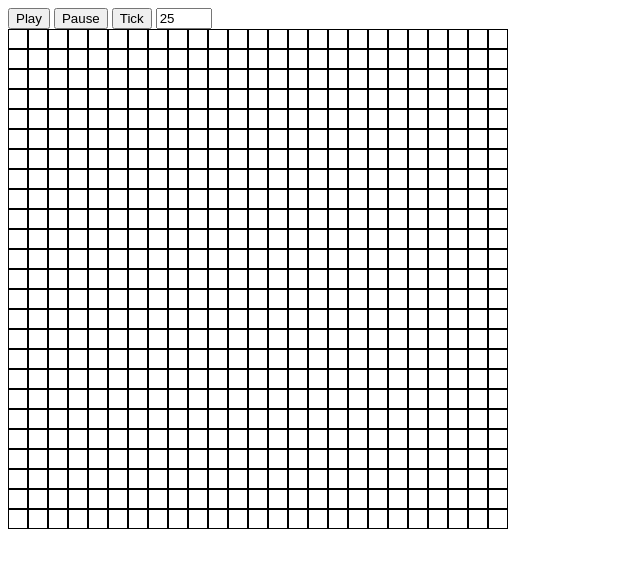
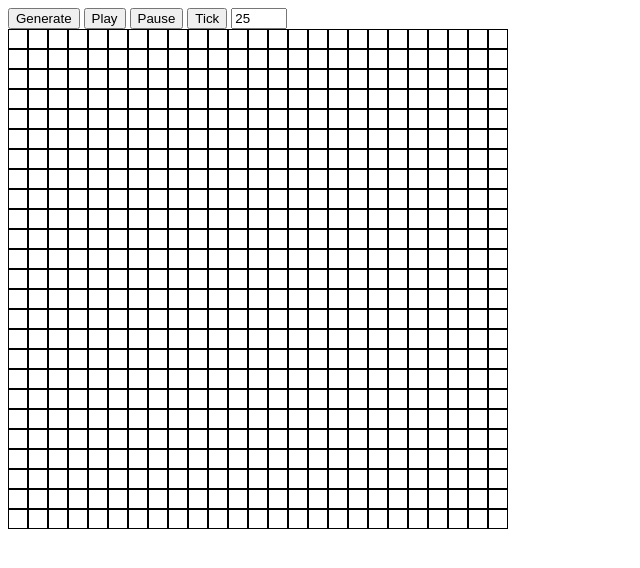
Before and after one commit to NWCalvank/conway, a website: page index.html in a window 1280 px wide. Both pictures are taken after a click on the button "Play". Shown: the whole page, without its empty margins (0-640 px from the left). Drawn offline with Linux system fonts and the light colour scheme.

Commit message:
Generate random state

```diff
--- a/index.html
+++ b/index.html
@@ -24,6 +24,7 @@
         let playingInterval;
 
         const root = document.getElementById("root");
+        const generateButton = document.getElementById("generate");
         const playButton = document.getElementById("play");
         const pauseButton = document.getElementById("pause");
         const tickButton = document.getElementById("ticker");
@@ -31,13 +32,16 @@
 
         rerender();
 
+        generateButton.onclick = handleGenerate;
         playButton.onclick = handlePlay;
         pauseButton.onclick = handlePause;
         tickButton.onclick = handleTick;
-        widthElem.onchange = handleCellClick;
+        widthElem.onchange = handleWidthChange;
 
-        function handleTick() {
-            grid = tick(grid)
+        function handleGenerate() {
+            for (let i = 0; i < grid.length; i++) {
+                grid[i] = Math.round(Math.random());
+            }
             rerender();
         }
 
@@ -51,6 +55,11 @@
                 clearInterval(playingInterval);
                 playingInterval = undefined;
             }
+        }
+
+        function handleTick() {
+            grid = tick(grid)
+            rerender();
         }
 
         function handleWidthChange(e) {
@@ -80,6 +89,7 @@
     </script>
 </head>
     <body>
+        <button id="generate">Generate</button>
         <button id="play">Play</button>
         <button id="pause">Pause</button>
         <button id="ticker">Tick</button>
```
